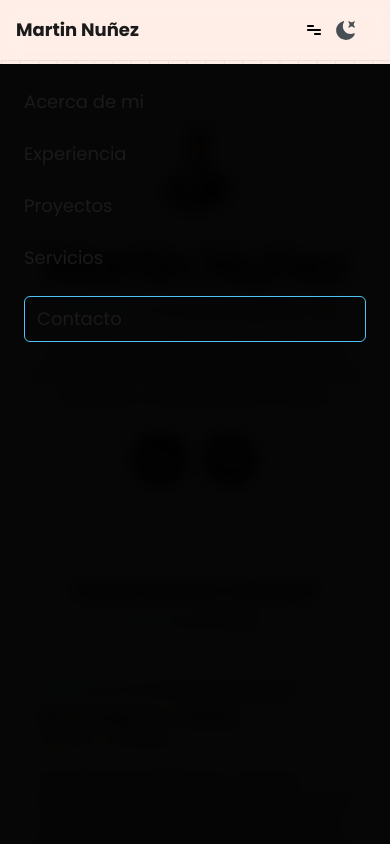
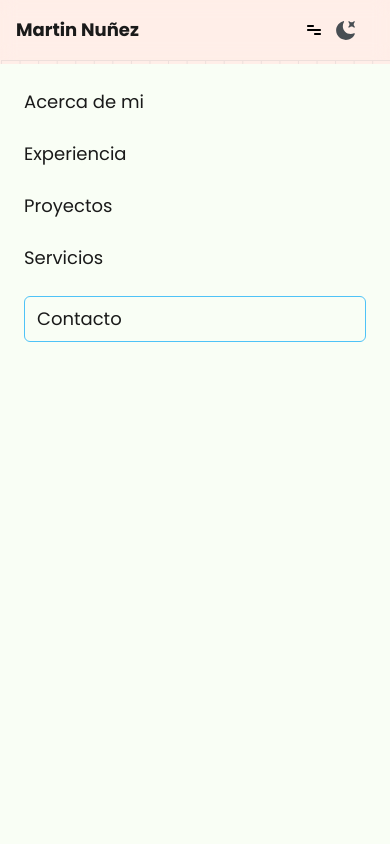
Before and after one commit to martinalonsonu/portfolio-martin, a Next.js app: page / in a window 390 px wide. Both pictures are taken after a click on the button 314 px from the left and 30 px from the top of the page. Shown: the top 844 px of the page. Built offline with nearby package versions, Linux system fonts and the light colour scheme.

Commit message:
fix: text color in menu

```diff
--- a/src/components/header.tsx
+++ b/src/components/header.tsx
@@ -131,11 +131,11 @@ const Header = () => {
       {menuOpen && (
         <div
           className={clsx(
-            "fixed inset-0 top-16 bg-black/50 backdrop-blur-sm z-40",
+            "fixed inset-0 top-16 bg-card backdrop-blur-sm z-40",
             "md:hidden",
           )}
         >
-          <nav className={clsx("bg-black/95 w-full h-screen flex flex-col")}>
+          <nav className={clsx("bg-card w-full h-screen flex flex-col")}>
             <ul className={clsx("flex flex-col gap-6 p-6 text-lg")}>
               <li>
                 <a href="#about" onClick={() => setMenuOpen(false)}>
```
